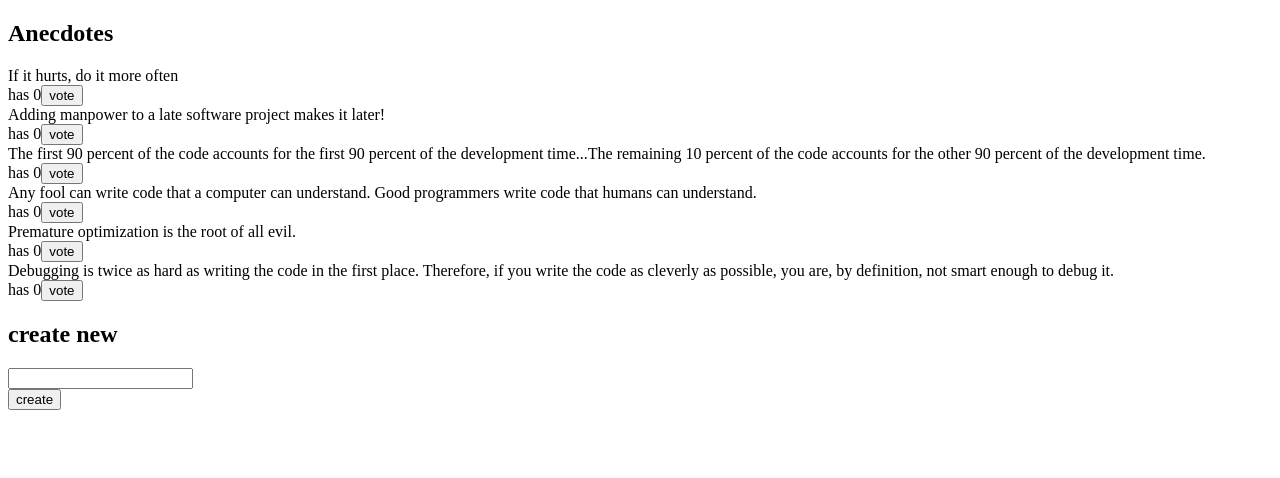
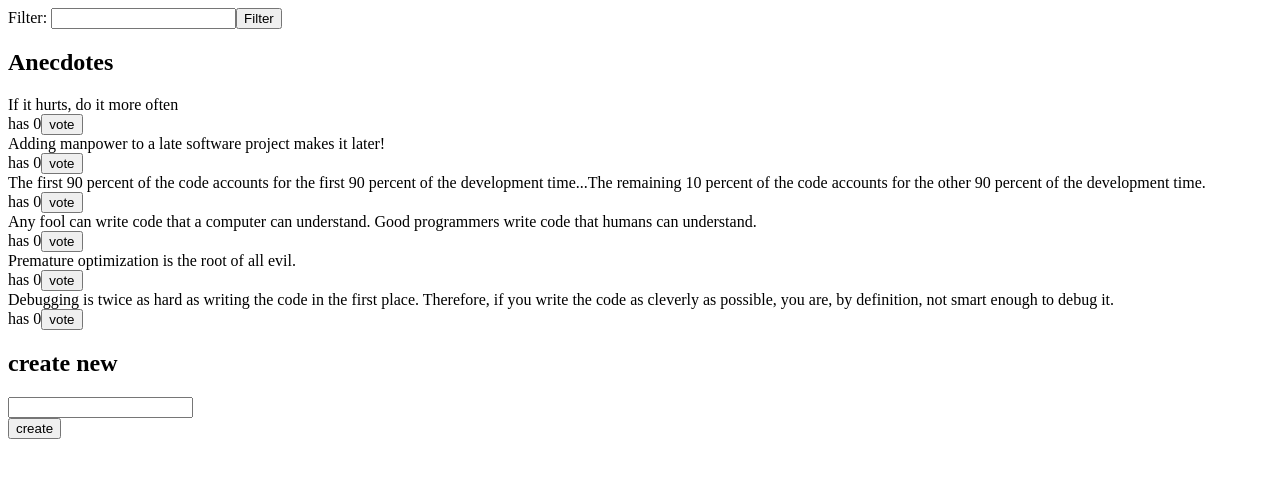
Before and after one commit to mandelma/osa-6, a React (Create React App) app in the folder redux-anecdotes/: page / in a window 1280 px wide. Shown: the top 478 px of the page. Built offline with nearby package versions, Linux system fonts and the light colour scheme.

Commit message:
6.11: paremmat anekdootit, step 9

```diff
--- a/redux-anecdotes/src/App.js
+++ b/redux-anecdotes/src/App.js
@@ -2,11 +2,15 @@ import React from 'react';
 import AnecdoteForm from './components/AnecdoteForm'
 import AnecdoteList from './components/AnecdoteList'
 import Notification from './components/Notification'
+import Filter from './components/Filter'
 
 const App = (props) => {
   return (
     <div>
       <Notification
+        store = {props.store}
+      />
+      <Filter
         store = {props.store}
       />
       <AnecdoteList
--- a/redux-anecdotes/src/components/AnecdoteList.js
+++ b/redux-anecdotes/src/components/AnecdoteList.js
@@ -3,9 +3,14 @@ import { vote } from '../reducers/anecdoteReducer'
 import { voteMsg, clearNotification } from '../reducers/notificationReducer.js'
 
 const AnecdoteList = (props) => {
-  const anecdotes = props.store.getState().anecdotes
+  const filter = props.store.getState().filter
+  const anecdotes = filter === null
+  ? props.store.getState().anecdotes
+  :
+  props.store.getState().anecdotes.filter(obj => obj.content.toLowerCase().includes(filter))
 
   const voteMessage = (votedAnecdoteId) => {
+
     const votedAnecdote = anecdotes.filter(item => item.id === votedAnecdoteId)[0].content
     props.store.dispatch(voteMsg(votedAnecdote))
     setTimeout(() => {
@@ -14,6 +19,7 @@ const AnecdoteList = (props) => {
   }
 
   const addVote = (voteId) => {
+    console.log('added now')
     props.store.dispatch(
       vote(voteId),
       voteMessage(voteId)
--- /dev/null
+++ b/redux-anecdotes/src/components/Filter.js
@@ -0,0 +1,26 @@
+import React from 'react'
+import { createFilter } from '../reducers/filterReducer'
+
+const Filter = (props) => {
+  const handleChange = (event) => {
+    event.preventDefault()
+    const part = event.target.filter.value
+    props.store.dispatch(createFilter(part))
+  }
+
+  const style = {
+    marginBottom: 10
+  }
+
+  return(
+    <div style = {style}>
+      <form onSubmit = {handleChange}>
+        Filter: <input name = 'filter'></input>
+        <button>Filter</button>
+      </form>
+
+    </div>
+  )
+}
+
+export default Filter
--- a/redux-anecdotes/src/index.js
+++ b/redux-anecdotes/src/index.js
@@ -4,10 +4,12 @@ import { createStore, combineReducers } from 'redux'
 import App from './App'
 import anecdoteReducer from './reducers/anecdoteReducer'
 import notificationReducer from './reducers/notificationReducer.js'
+import filterReducer from './reducers/filterReducer'
 
 const reducer = combineReducers({
   anecdotes: anecdoteReducer,
-  notification: notificationReducer
+  notification: notificationReducer,
+  filter: filterReducer
 })
 
 const store = createStore(reducer)
--- a/redux-anecdotes/src/reducers/anecdoteReducer.js
+++ b/redux-anecdotes/src/reducers/anecdoteReducer.js
@@ -45,6 +45,7 @@ const reducer = (state = initialState, action) => {
       const id = action.data.id
       const anecdote = state.find(item => item.id === id)
       const newNote = {...anecdote, votes: anecdote.votes + 1}
+      console.log("uus vote: ", newNote.votes)
       return state.map(n => n.id !== id ? n : newNote).sort((start, end) => end.votes - start.votes)
     case 'ADD_NEW':
       const newAnecdote = asObject(action.data.content)
--- /dev/null
+++ b/redux-anecdotes/src/reducers/filterReducer.js
@@ -0,0 +1,19 @@
+
+export const createFilter = (content) => {
+  return {
+    type: 'FILTER',
+    data: content
+  }
+}
+
+const filterReducer = (state = null, action) => {
+  switch(action.type){
+    case 'FILTER':
+      return action.data
+    default:
+      return state
+  }
+}
+
+
+export default filterReducer
```
